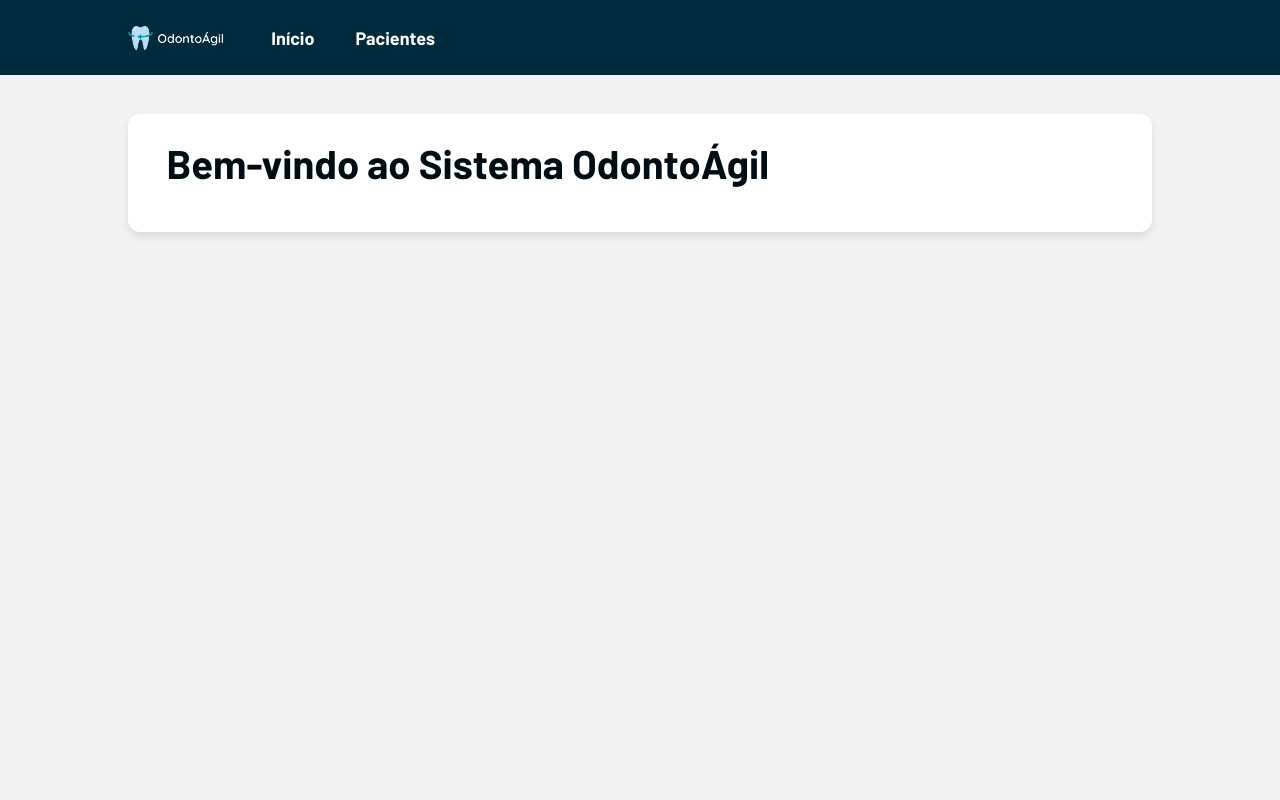
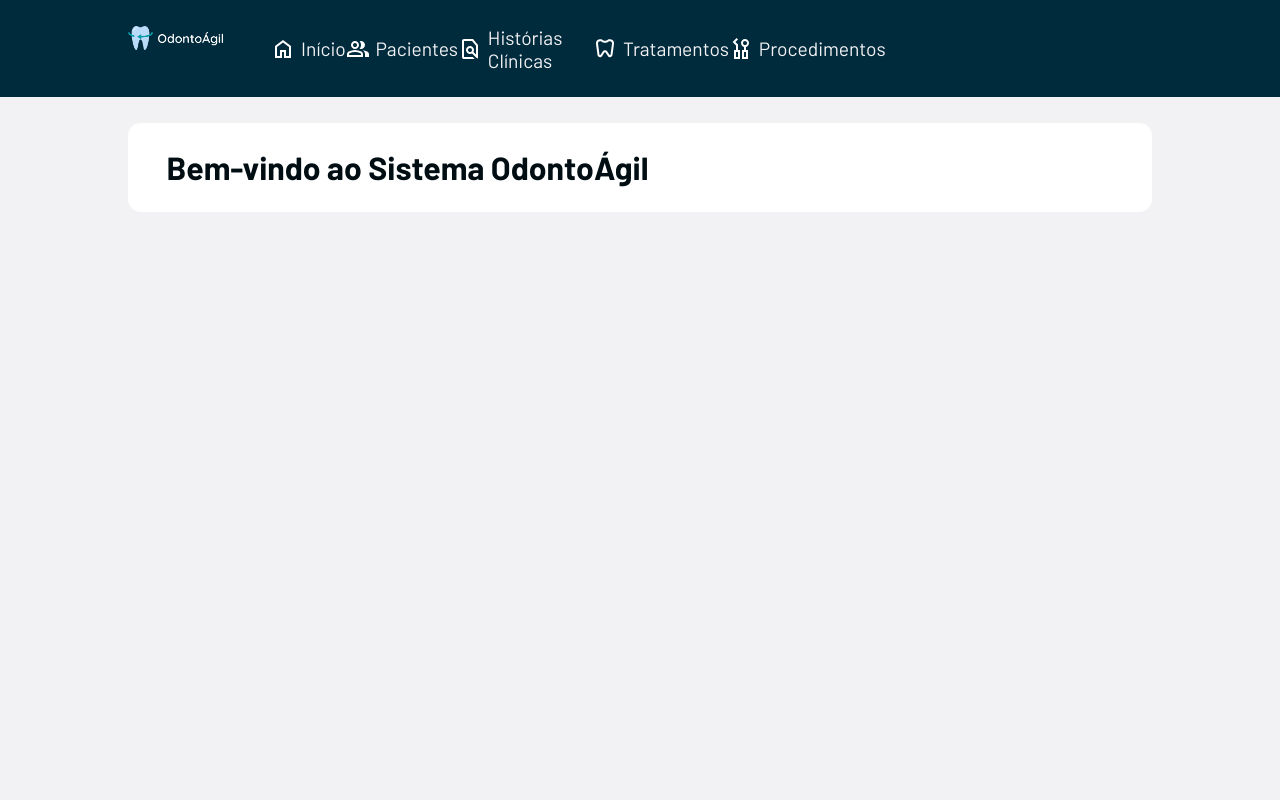
Before and after one commit to grupo-k/odontoagil, a Django app: page / in a window 1280 px wide. Run offline with Django 5.2, Linux system fonts and the light colour scheme.

Commit message:
Atualiza arquivos html e css bases

```diff
--- /dev/null
+++ b/odontoagil/static/css/base.css
@@ -0,0 +1,71 @@
+@import url('https://fonts.googleapis.com/css2?family=Barlow+Semi+Condensed:ital,wght@0,100;0,200;0,300;0,400;0,500;0,600;0,700;0,800;0,900;1,100;1,200;1,300;1,400;1,500;1,600;1,700;1,800;1,900&family=Barlow:ital,wght@0,100;0,200;0,300;0,400;0,500;0,600;0,700;0,800;0,900;1,100;1,200;1,300;1,400;1,500;1,600;1,700;1,800;1,900&display=swap');
+
+:root {
+    --primary-color: #002B3C;
+    --secondary-color: #009AA5;
+    --background-color: #f2f2f5;
+    --text-color: #000E13;
+}
+
+* {
+    margin: 0;
+    padding: 0;
+    box-sizing: border-box;
+}
+
+body {
+    font-family: 'Barlow', sans-serif;
+    background-color: var(--background-color);
+    color: var(--text-color);
+    max-width: 100dvw;
+    min-height: 100dvh;
+}
+
+.cabecalho {
+    background-color: var(--primary-color);
+    width: 100%;
+    padding: 2% 10%;
+    display: flex;
+}
+
+.img-logotipo {
+    width: 12%;
+}
+
+.barra-navegacao {
+    margin: 0 2%;
+    width: 60%;
+    display: flex;
+    font-size: 1.2em;
+}
+
+.barra-navegacao ul {
+    width: 100%;
+    display: flex;
+    justify-content: space-between;
+    list-style: none;
+}
+
+.barra-navegacao ul li {
+    display: flex;
+    align-items: center;
+}
+
+.barra-navegacao ul li a {
+    padding-left: .3em;
+    text-decoration: none;
+    color: #f2f2f5;
+}
+
+.principal {
+    display: flex;
+    justify-content: center;
+}
+
+.conteudo {
+    border-radius: 0.8em;
+    width: 80dvw;
+    margin: 2%;
+    padding: 2% 3%;
+    background-color: white;
+}
--- a/odontoagil/static/css/estilos.css
+++ /dev/null
@@ -1,75 +0,0 @@
-@import url('https://fonts.googleapis.com/css2?family=Barlow+Semi+Condensed:ital,wght@0,100;0,200;0,300;0,400;0,500;0,600;0,700;0,800;0,900;1,100;1,200;1,300;1,400;1,500;1,600;1,700;1,800;1,900&family=Barlow:ital,wght@0,100;0,200;0,300;0,400;0,500;0,600;0,700;0,800;0,900;1,100;1,200;1,300;1,400;1,500;1,600;1,700;1,800;1,900&display=swap');
-
-:root {
-    --primary-color: #002B3C;
-    --secondary-color: #009AA5;
-    --background-color: #f2f2f5;
-    --text-color: #000E13;
-    --link-color: #002B3C;
-    --table-header-background: #002B3C;
-    --box-shadow-color: rgba(0, 0, 0, 0.1);
-    --hover-background-color: #f9f9f9;
-}
-
-* {
-    margin: 0;
-    padding: 0;
-    box-sizing: border-box;
-}
-
-body {
-    font-family: 'Barlow', sans-serif;
-    background-color: var(--background-color);
-    color: var(--text-color);
-    max-width: 100dvw;
-    min-width: 100dvh;
-}
-
-nav {
-    background-color: var(--primary-color);
-    padding: 2% 10%;
-}
-
-nav ul {
-    list-style: none;
-    display: flex;
-    justify-content: left;
-    align-items: center;
-}
-
-nav ul li {
-    margin: 0 2%;
-}
-
-nav ul li a {
-    color: white;
-    text-decoration: none;
-    font-weight: bold;
-    font-size: 18px;
-}
-
-nav ul li a:hover {
-    text-decoration: underline;
-}
-
-.container {
-    border-radius: 12px;
-    max-width: 80%;
-    margin: 3% auto;
-    padding: 2% 3%;
-    background-color: white;
-    box-shadow: 0 4px 8px var(--box-shadow-color);
-}
-
-h1 {
-    color: var(--text-color);
-    font-size: 2.5em;
-    text-align: left;
-    margin-bottom: 2%;
-}
-
-a {
-    color: var(--link-color);
-    text-decoration: none;
-    font-size: 1.2em;
-}
--- a/odontoagil/templates/base.html
+++ b/odontoagil/templates/base.html
@@ -5,24 +5,34 @@
     <meta charset="UTF-8">
     <meta name="viewport" content="width=device-width, initial-scale=1.0">
     <title>OdontoÁgil</title>
-    <link rel="stylesheet" href="{% static 'css/estilos.css' %}">
+    <link rel="shortcut icon" type="imagex/png" href="{% static 'img/tooth.ico' %}">
+    <link rel="stylesheet" href="{% static 'css/base.css' %}">
     {% block extra_css %}
     {% endblock %}
 </head>
 <body>
 
-    <nav>
+    <header class="cabecalho">
+        <div class="img-logotipo">
+            <img src="../static/img/logo.png" alt="Logotipo" width="100%"/>
+        </div>
+        <nav class="barra-navegacao">
             <ul>
-            <img src="../static/img/logo.png" alt="Logotipo" width="12%"/>
-            <li><a href="{% url 'index' %}">Início</a></li>
-            <li><a href="{% url 'listar_paciente' %}">Pacientes</a></li>
+                <li class="item-inicio"><img src="../static/img/icons/home.svg" alt="Ícone Home"/><a href="{% url 'index' %}">Início</a></li>
+                <li class="item-paciente"><img src="../static/img/icons/pacient.svg" alt="Ícone Paciente"/><a href="{% url 'listar_paciente' %}">Pacientes</a></li>
+                <li class="item-historia"><img src="../static/img/icons/file.svg" alt="Ícone História Clínica"/><a href="{% url 'listar_paciente' %}">Histórias Clínicas</a></li>
+                <li class="item-tratamento"><img src="../static/img/icons/tooth.svg" alt="Ícone Tratamento"/><a href="{% url 'listar_paciente' %}">Tratamentos</a></li>
+                <li class="item-procedimento"><img src="../static/img/icons/teeth.svg" alt="Ícone Procedimento"/><a href="{% url 'listar_paciente' %}">Procedimentos</a></li>
             </ul>
         </nav>
+    </header>
 
-    <div class="container">
+    <main class="principal">
+        <div class="conteudo">
             {% block content %}
             {% endblock %}
         </div>
+    </main>
 
 </body>
 </html>
```
Also changed, not shown: odontoagil/static/img/icons/file.svg (added), odontoagil/static/img/icons/home.svg (added), odontoagil/static/img/icons/pacient.svg (added), odontoagil/static/img/icons/teeth.svg (added), odontoagil/static/img/icons/tooth.svg (added), odontoagil/static/img/tooth.ico (added). Lines whose indentation alone changed are shown as unchanged.
